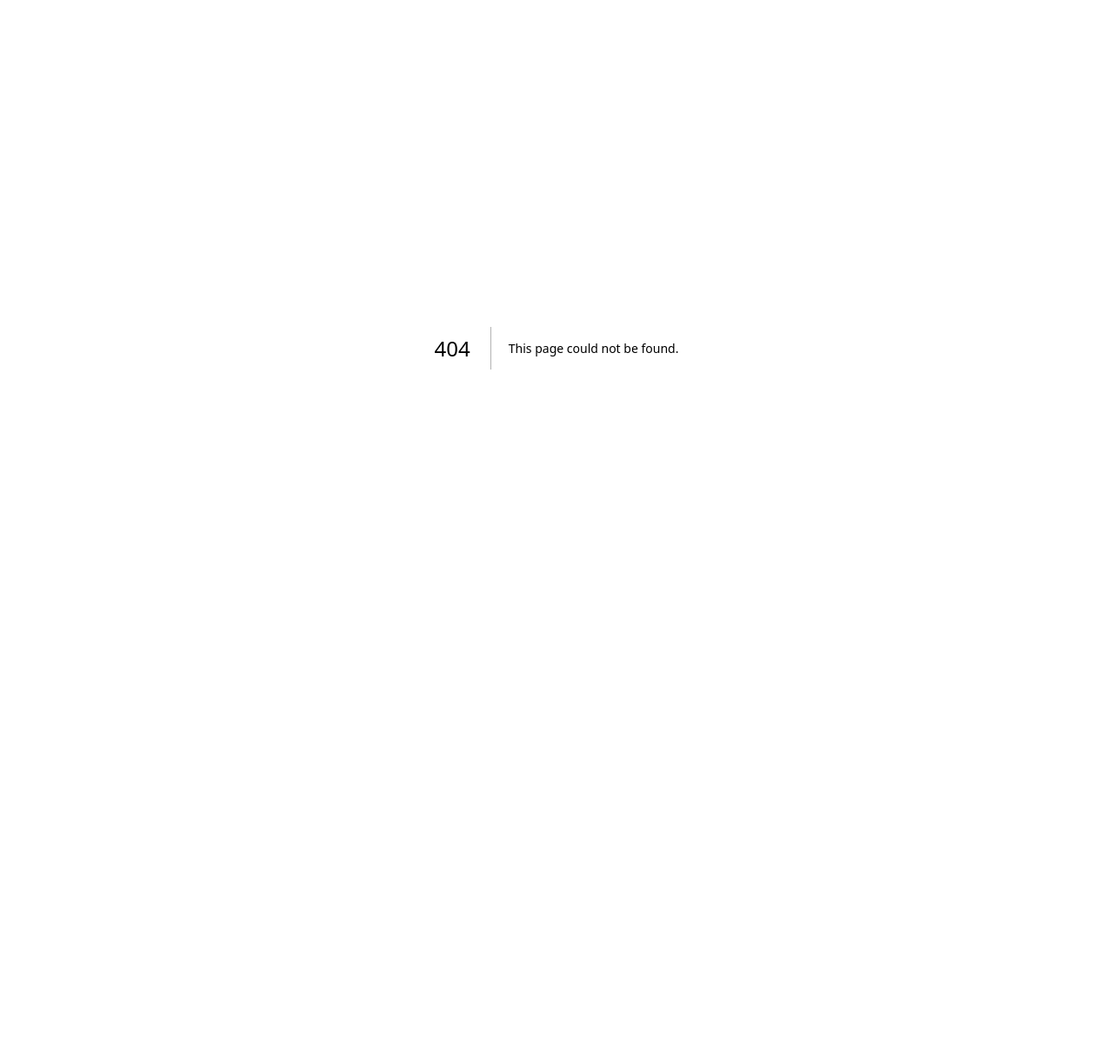
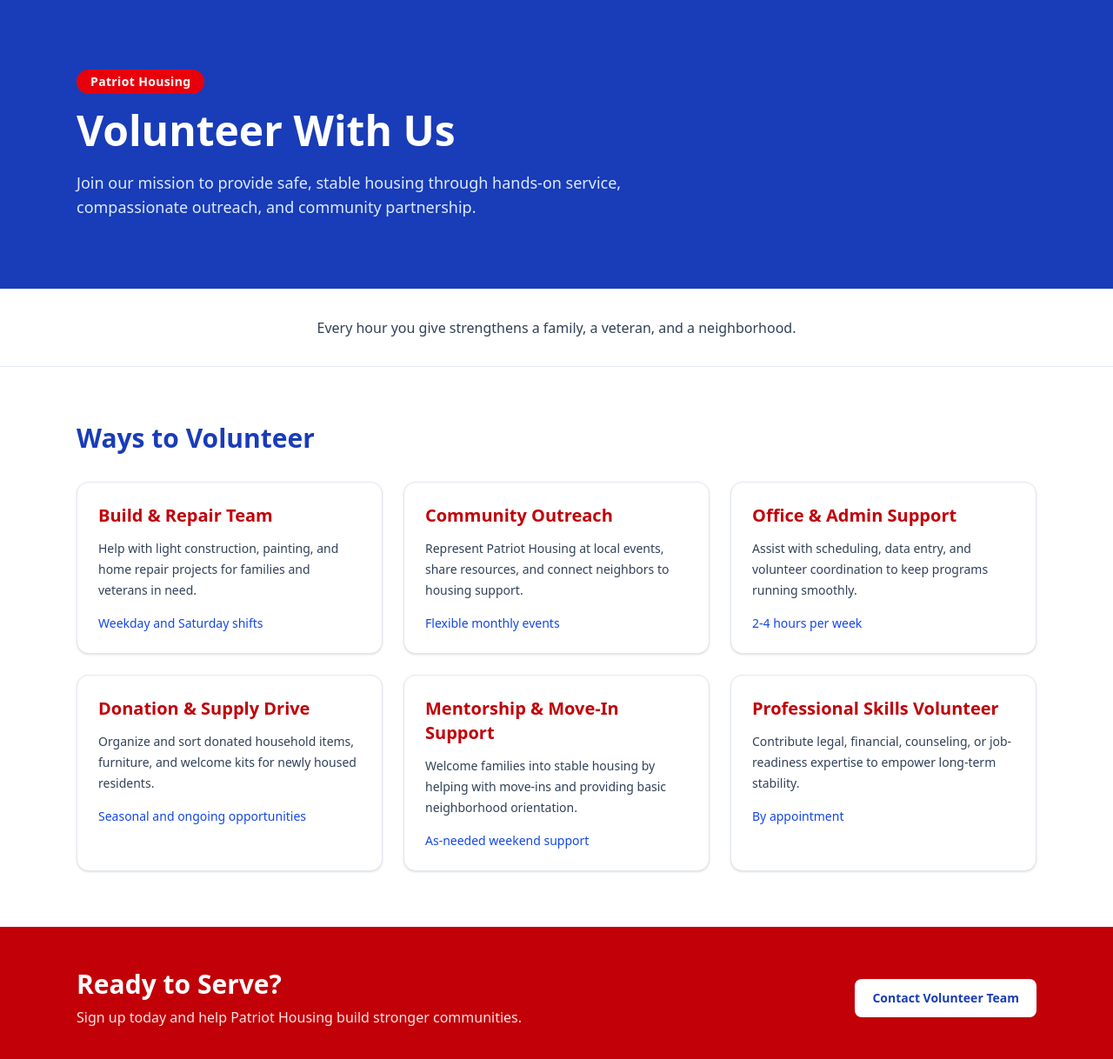
Before and after one commit to ktp-usc/patriot-housing, a Next.js app: page /volunteering in a window 1280 px wide. Before the commit this address had no page. Shown: the top 1218 px of the page at 87% size. Before the commit the page ends 800 px from the top, so only its background shows below. Built offline with nearby package versions, Linux system fonts and the light colour scheme.

Commit message:
kan-7 mockup

```diff
--- /dev/null
+++ b/app/volunteering/page.tsx
@@ -0,0 +1,102 @@
+const volunteerWays = [
+	{
+		title: "Build & Repair Team",
+		description:
+			"Help with light construction, painting, and home repair projects for families and veterans in need.",
+		commitment: "Weekday and Saturday shifts",
+	},
+	{
+		title: "Community Outreach",
+		description:
+			"Represent Patriot Housing at local events, share resources, and connect neighbors to housing support.",
+		commitment: "Flexible monthly events",
+	},
+	{
+		title: "Office & Admin Support",
+		description:
+			"Assist with scheduling, data entry, and volunteer coordination to keep programs running smoothly.",
+		commitment: "2-4 hours per week",
+	},
+	{
+		title: "Donation & Supply Drive",
+		description:
+			"Organize and sort donated household items, furniture, and welcome kits for newly housed residents.",
+		commitment: "Seasonal and ongoing opportunities",
+	},
+	{
+		title: "Mentorship & Move-In Support",
+		description:
+			"Welcome families into stable housing by helping with move-ins and providing basic neighborhood orientation.",
+		commitment: "As-needed weekend support",
+	},
+	{
+		title: "Professional Skills Volunteer",
+		description:
+			"Contribute legal, financial, counseling, or job-readiness expertise to empower long-term stability.",
+		commitment: "By appointment",
+	},
+];
+
+export default function VolunteeringPage() {
+	return (
+		<main className="min-h-screen bg-white text-slate-900">
+			<section className="bg-blue-800 text-white">
+				<div className="mx-auto max-w-6xl px-6 py-16 md:py-20">
+					<p className="mb-3 inline-block rounded-full bg-red-600 px-4 py-1 text-sm font-semibold tracking-wide">
+						Patriot Housing
+					</p>
+					<h1 className="text-4xl font-bold leading-tight md:text-5xl">
+						Volunteer With Us
+					</h1>
+					<p className="mt-4 max-w-2xl text-base text-blue-100 md:text-lg">
+						Join our mission to provide safe, stable housing through hands-on service,
+						compassionate outreach, and community partnership.
+					</p>
+				</div>
+			</section>
+
+			<section className="border-y border-slate-200 bg-white">
+				<div className="mx-auto max-w-6xl px-6 py-8">
+					<p className="text-center text-sm font-medium text-slate-700 md:text-base">
+						Every hour you give strengthens a family, a veteran, and a neighborhood.
+					</p>
+				</div>
+			</section>
+
+			<section className="mx-auto max-w-6xl px-6 py-14 md:py-16">
+				<h2 className="text-2xl font-bold text-blue-800 md:text-3xl">
+					Ways to Volunteer
+				</h2>
+				<div className="mt-8 grid gap-6 md:grid-cols-2 lg:grid-cols-3">
+					{volunteerWays.map((way) => (
+						<article
+							key={way.title}
+							className="rounded-xl border border-slate-200 bg-white p-6 shadow-sm"
+						>
+							<h3 className="text-xl font-semibold text-red-700">{way.title}</h3>
+							<p className="mt-3 text-sm leading-6 text-slate-700">{way.description}</p>
+							<p className="mt-4 text-sm font-medium text-blue-700">{way.commitment}</p>
+						</article>
+					))}
+				</div>
+			</section>
+
+			<section className="bg-red-700 text-white">
+				<div className="mx-auto flex max-w-6xl flex-col items-start justify-between gap-4 px-6 py-12 md:flex-row md:items-center">
+					<div>
+						<h2 className="text-2xl font-bold md:text-3xl">Ready to Serve?</h2>
+						<p className="mt-2 text-red-100">
+							Sign up today and help Patriot Housing build stronger communities.
+						</p>
+					</div>
+					<a
+						href="mailto:volunteer@patriothousing.org"
+						className="rounded-md bg-white px-5 py-3 text-sm font-semibold text-blue-800 transition hover:bg-blue-100"
+					>
+						Contact Volunteer Team
+					</a>
+				</div>
+			</section>
+		</main>
+	);
+}
--- a/package.json
+++ b/package.json
@@ -23,7 +23,7 @@
   "devDependencies": {
     "@tailwindcss/postcss": "^4",
     "@types/node": "^20",
-    "@types/react": "^19",
+    "@types/react": "^19.2.14",
     "@types/react-dom": "^19",
     "eslint": "^9",
     "eslint-config-next": "16.1.6",
```
Also changed, not shown: app/page.tsx (+6 -0 lines), 1 other file (tests, documents, lock files or other folders).
